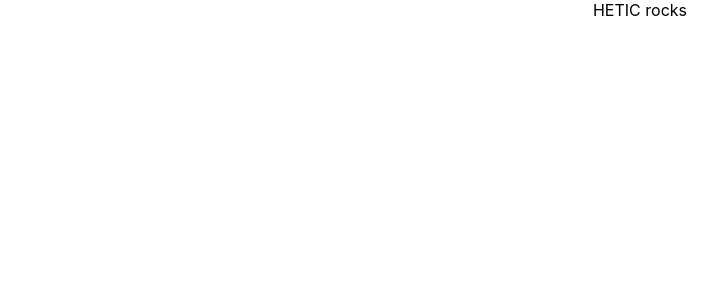
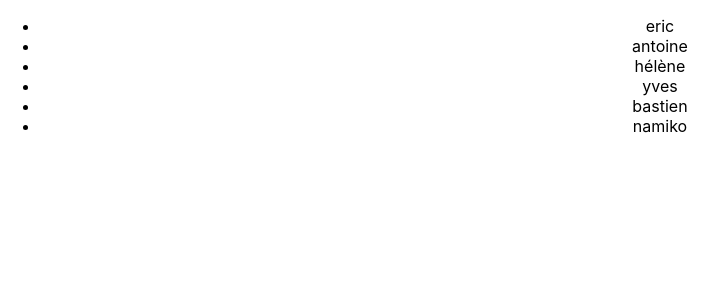
Before and after one commit to heticeric/react_16x-demo, a React (Create React App) app: page / in a window 1280 px wide. Shown: the top 300 px of the page, without its empty margins (0-727 px from the left). Built offline with nearby package versions, Linux system fonts and the light colour scheme.

Commit message:
[new] Insert JS data

```diff
--- a/src/App.js
+++ b/src/App.js
@@ -1,10 +1,45 @@
 import React from 'react';
 import './App.css';
+
+const students =
+[
+  {
+    id :1
+    ,name:"eric"
+  }
+  ,{
+    id :2
+    ,name:"antoine"
+  }
+  ,{
+    id :3
+    ,name:"hélène"
+  }
+  ,{
+    id :4
+    ,name:"yves"
+  }
+  ,{
+    id :5
+    ,name:"bastien"
+  }
+  ,{
+    id :6
+    ,name:"namiko"
+  }
+];
 
 function App() {
   return (
     <div className="App">
-      HETIC rocks
+      <ul>
+        {
+          students.map
+          (
+            s => <li key={ s.id }>{ s.name }</li>
+          )
+        }
+      </ul>
     </div>
   );
 }
```
Also changed, not shown: 1 other file (tests, documents, lock files or other folders).
